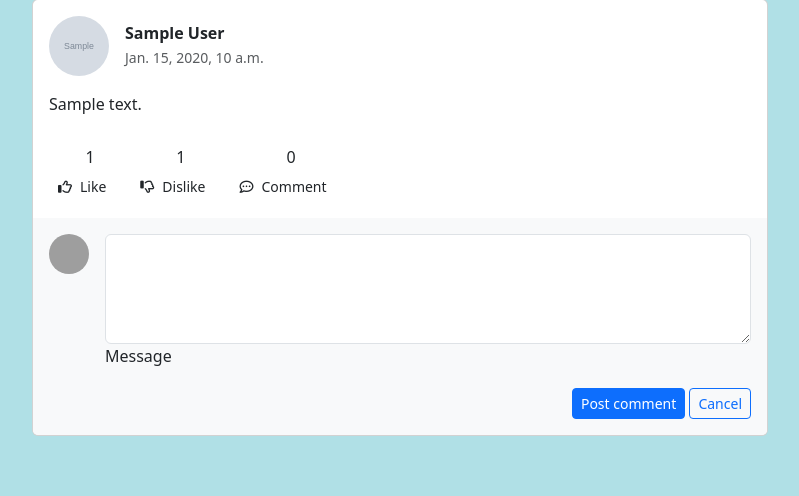
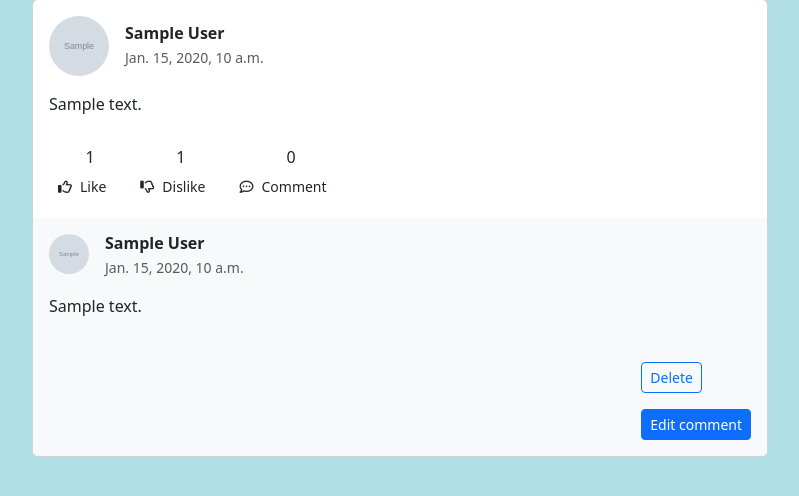
Before and after one commit to Johnny-FTW/Django-Profile-Viewer, a Django app: page /news/ in a window 1280 px wide. Shown: the part 153-649 px from the top of the page, without its empty margins (240-1039 px from the left). Run offline with Django 4.2, Linux system fonts and the light colour scheme; a user stored in the database is signed in; tables that the repository leaves empty hold one stand-in row (values such as "Sample post"); grey boxes marked "Sample" are stand-in pictures; grey boxes are pictures that could not be loaded.

Commit message:
edit delete comments

```diff
--- a/ProfileViewer/urls.py
+++ b/ProfileViewer/urls.py
@@ -17,7 +17,7 @@ from django.contrib import admin
 from django.urls import path
 
 from viewer.views import my_profile, news, signup_view, logout_view, login_view, profile, search, edit_profile_page, \
-    edit_profile, follow, like, dislike
+    edit_profile, follow, like, dislike, edit_comment, delete_comment
 
 urlpatterns = [
     path('admin/', admin.site.urls),
@@ -36,4 +36,7 @@ urlpatterns = [
     path('like/', like, name='like'),
     path('dislike/', dislike, name='dislike'),
 
+    path('edit_comment/<pk>', edit_comment, name='edit_comment'),
+    path('delete_comment/<pk>/', delete_comment, name='delete_comment'),
+
 ]
--- /dev/null
+++ b/viewer/static/edit_comment.js
@@ -0,0 +1,14 @@
+$(document).ready(function () {
+    // Hide all edit forms initially
+    $('form[id^="edit_comment_"]').hide();
+    // Show the edit form when the Edit link is clicked
+    $('a[href^="#edit_comment_"]').click(function () {
+        var form_id = $(this).attr('href');
+        $(form_id).show();
+        $(form_id + ' textarea').focus();
+    });
+    // Hide the edit form when the Save button is clicked
+    $('form[id^="edit_comment_"] button[type="submit"]').click(function () {
+        $(this).parents('form').hide();
+    });
+});
--- a/viewer/templates/base.html
+++ b/viewer/templates/base.html
@@ -17,11 +17,6 @@
 
     <link href="https://cdnjs.cloudflare.com/ajax/libs/font-awesome/6.0.0/css/all.min.css"
             rel="stylesheet"/>
-
-
-
-
-
 </head>
 <body>
 
@@ -38,10 +33,10 @@
 
 
 <script src="{% static 'add_photos.js' %}"></script>
+<script src="{% static 'edit_comment.js' %}"></script>
 <script src="https://cdn.jsdelivr.net/npm/bootstrap@5.3.0-alpha2/dist/js/bootstrap.bundle.min.js"
         integrity="sha384-qKXV1j0HvMUeCBQ+QVp7JcfGl760yU08IQ+GpUo5hlbpg51QRiuqHAJz8+BrxE/N"
         crossorigin="anonymous"></script>
 
-
 </body>
 </html>
--- a/viewer/templates/news.html
+++ b/viewer/templates/news.html
@@ -4,8 +4,8 @@
 
 {% block content %}
 
+
 {% for status in statuses %}
-
 <section>
     <div class="container my-5 py-5">
         <div class="row d-flex justify-content-center">
@@ -13,9 +13,16 @@
                 <div class="card">
                     <div class="card-body">
                         <div class="d-flex flex-start align-items-center">
+                            {% if status.user.profile.profile_picture %}
                             <img class="rounded-circle shadow-1-strong me-3"
                                  src="{{ status.user.profile.profile_picture }}" alt="avatar" width="60"
                                  height="60"/>
+                            {% else %}
+                            <img class="rounded-circle shadow-1-strong me-3"
+                                 src="https://i.pinimg.com/236x/d6/cd/f2/d6cdf2a5daaf96462127cc31fb621851.jpg"
+                                 alt="avatar" width="60"
+                                 height="60"/>
+                            {% endif %}
                             <div>
                                 <h6 class="fw-bold mb-1">
                                     <a href="{% url 'profile' username=status.user.username %}"
@@ -30,7 +37,6 @@
                         <p class="mt-3 mb-4 pb-2">
                             {{ status.text }}
                         </p>
-
                         <div class="small d-flex justify-content-start">
                             <form method="POST" action="{% url 'like' %}">
                                 {% csrf_token %}
@@ -46,7 +52,6 @@
                                     </button>
                                 </div>
                             </form>
-
                             <form method="POST" action="{% url 'dislike' %}">
                                 {% csrf_token %}
                                 <div class="text-center">
@@ -61,42 +66,95 @@
                                     </button>
                                 </div>
                             </form>
-
                             <div class="text-center">
                                 <p class="mb-1 h6">0</p>
                                 <button type="submit"
-                                        class="btn btn-link d-flex align-items-center me-3 text-dark text-decoration-none btn-sm"
+                                        class="btn btn-link d-flex align-items-center me-3 text-dark
+                                        text-decoration-none btn-sm"
                                         name="comment">
                                     <i class="far fa-comment-dots me-2"></i>
                                     <p class="mb-0">Comment</p>
                                 </button>
+                            </div>
+                        </div>
+                    </div>
 
-                            </div>
+                    <!--COMMENTtttttttttt POST-->
+                    <!--                    <div class="card-footer py-3 border-0" style="background-color: #f8f9fa;">-->
+                    <!--                        <div class="d-flex flex-start w-100">-->
+                    <!--                            <img class="rounded-circle shadow-1-strong me-3"-->
+                    <!--                                 src="https://mdbcdn.b-cdn.net/img/Photos/Avatars/img%20(19).webp" alt="avatar"-->
+                    <!--                                 width="40"-->
+                    <!--                                 height="40"/>-->
+                    <!--                            <div class="form-outline w-100">-->
+                    <!--                <textarea class="form-control" id="textAreaExample" rows="4"-->
+                    <!--                          style="background: #fff;"></textarea>-->
+                    <!--                                <label class="form-label" for="textAreaExample">Comment</label>-->
+                    <!--                            </div>-->
+                    <!--                        </div>-->
+                    <!--                        <div class="float-end mt-2 pt-1">-->
+                    <!--                            <button type="button" class="btn btn-primary btn-sm">-->
+                    <!--                                Post comment-->
+                    <!--                            </button>-->
+                    <!--                            <button type="button" class="btn btn-outline-primary btn-sm">-->
+                    <!--                                Cancel-->
+                    <!--                            </button>-->
+                    <!--                        </div>-->
+                    <!--                    </div>-->
 
-                        </div>
-
-                    </div>
+                    {% for comment in comments %}
+                    <!--COMMENTtttttttttt + EDIT-->
                     <div class="card-footer py-3 border-0" style="background-color: #f8f9fa;">
                         <div class="d-flex flex-start w-100">
+
+                            {% if comment.user.profile.profile_picture %}
                             <img class="rounded-circle shadow-1-strong me-3"
-                                 src="https://mdbcdn.b-cdn.net/img/Photos/Avatars/img%20(19).webp" alt="avatar"
-                                 width="40"
+                                 src="{{ comment.user.profile.profile_picture }}" alt="avatar" width="40"
                                  height="40"/>
-                            <div class="form-outline w-100">
-                <textarea class="form-control" id="textAreaExample" rows="4"
-                          style="background: #fff;"></textarea>
-                                <label class="form-label" for="textAreaExample">Message</label>
+                            {% else %}
+                            <img class="rounded-circle shadow-1-strong me-3"
+                                 src="https://i.pinimg.com/236x/d6/cd/f2/d6cdf2a5daaf96462127cc31fb621851.jpg"
+                                 alt="avatar" width="40"
+                                 height="40"/>
+                            {% endif %}
+                            <div>
+                                <h6 class="fw-bold mb-1"><a href="{% url 'profile' username=comment.user.username %}"
+                                                            class="text-dark text-decoration-none">
+                                    {{comment.user.first_name }} {{ comment.user.last_name }}</a></h6>
+                                <p class="text-muted small mb-0">
+                                    {{ comment.date_created }}
+                                </p>
                             </div>
                         </div>
+                        <p class="mt-3 mb-4 pb-2">
+                            {{ comment.text }}
+                        </p>
+                        {% if request.user == comment.user %}
                         <div class="float-end mt-2 pt-1">
-                            <button type="button" class="btn btn-primary btn-sm">
-                                Post comment
-                            </button>
-                            <button type="button" class="btn btn-outline-primary btn-sm">
-                                Cancel
-                            </button>
+                            <form method="post" action="{% url 'delete_comment' comment.id %}">
+                                {% csrf_token %}
+                                <input type="hidden" name="comment_id" value="{{ comment.id }}">
+                                <button type="submit" class="btn btn-outline-primary btn-sm">
+                                    Delete
+                                </button>
+                            </form>
+                            <div class="mbr-section-btn mt-3">
+                                <a href="#edit_comment_{{ comment.id }}" class="btn btn-primary btn-sm">Edit comment</a>
+                            </div>
                         </div>
+                        <form method="post" action="{% url 'edit_comment' comment.id %}"
+                              id="edit_comment_{{ comment.id }}">
+                            {% csrf_token %}
+                            <input type="hidden" name="comment_id" value="{{ comment.id }}">
+                            <textarea class="form-control mt-2" name="comment">{{ comment.text }}</textarea>
+                            <div class="text-center mt-2">
+                                <button class="btn btn-success">Save</button>
+                            </div>
+                        </form>
+                        {% endif %}
                     </div>
+                    <!--COMMENTtttttttttt-->
+                    {% endfor %}
                 </div>
             </div>
         </div>
--- a/viewer/views.py
+++ b/viewer/views.py
@@ -11,7 +11,7 @@ from django.db import transaction
 from django.db.models import Q
 from django.shortcuts import render, redirect
 from viewer.forms import SignUpForm
-from viewer.models import Profile, Gender, Photo, Status
+from viewer.models import Profile, Gender, Photo, Status, Comment
 
 
 @login_required
@@ -106,7 +106,8 @@ def profile(request, username):
 @login_required
 def news(request):
     statuses = Status.objects.all()
-    context = {'statuses': statuses}
+    comments = Comment.objects.all()
+    context = {'statuses': statuses, 'comments':comments}
     return render(request, 'news.html', context)
 
 
@@ -165,6 +166,33 @@ def dislike(request):
             status.dislikes.remove(request.user)
         return redirect(news)
 
+@login_required
+def edit_comment(request, pk):
+    comment = Comment.objects.get(id=pk)
+    if request.user == comment.user:
+        if request.method == 'POST':
+            comment_text = request.POST.get('comment').strip()
+            comment.text = comment_text
+            comment.save()
+            messages.info(request, "Your comment was edited.")
+            return redirect('/news/')
+        context = {'comment':comment}
+        return render(request, 'news.html', context)
+    return redirect('news.html')
+
+
+@login_required
+def delete_comment(request, pk):
+    comment = Comment.objects.get(id=pk)
+    if request.user == comment.user:
+        if request.method == 'POST':
+            comment.delete()
+            messages.info(request, "Your comment was deleted.")
+            return redirect("/news/")
+        context = {'comment': comment}
+        return render(request, 'news.html', context)
+    return redirect("/news/")
+
 
 def signup_view(request):
     if request.method == 'POST':
```
